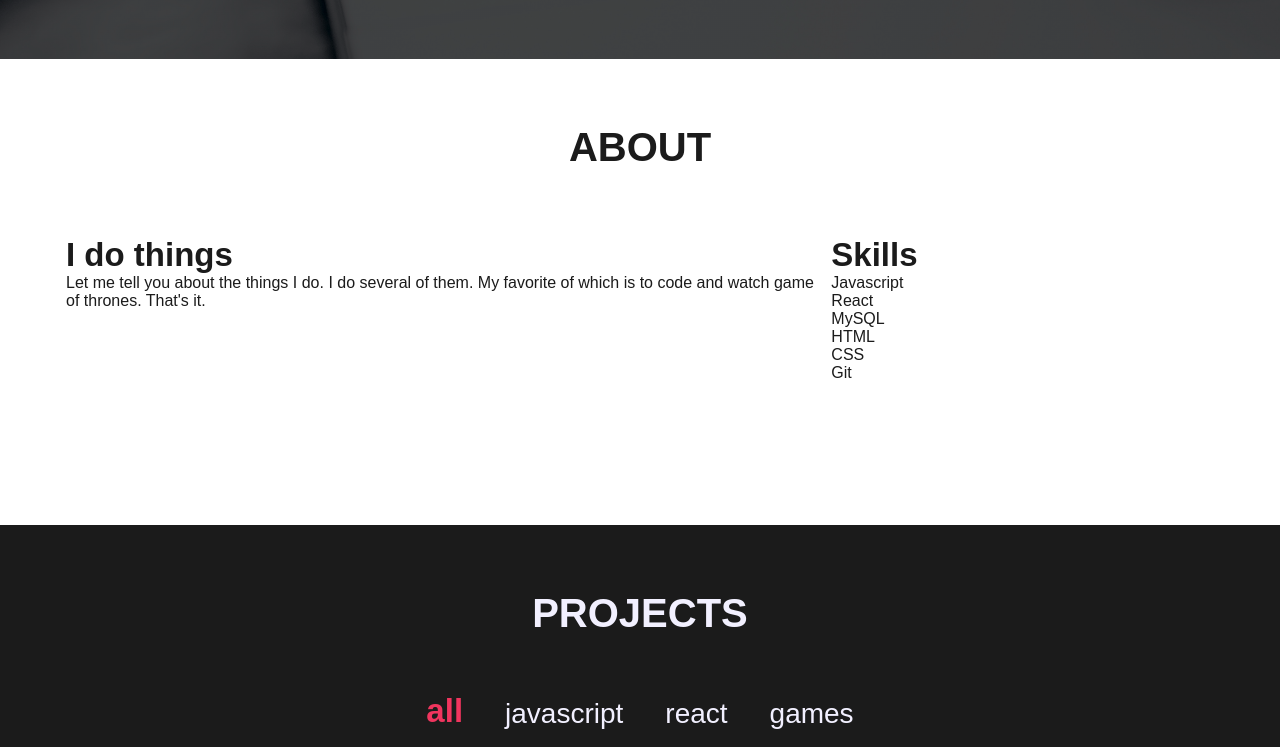
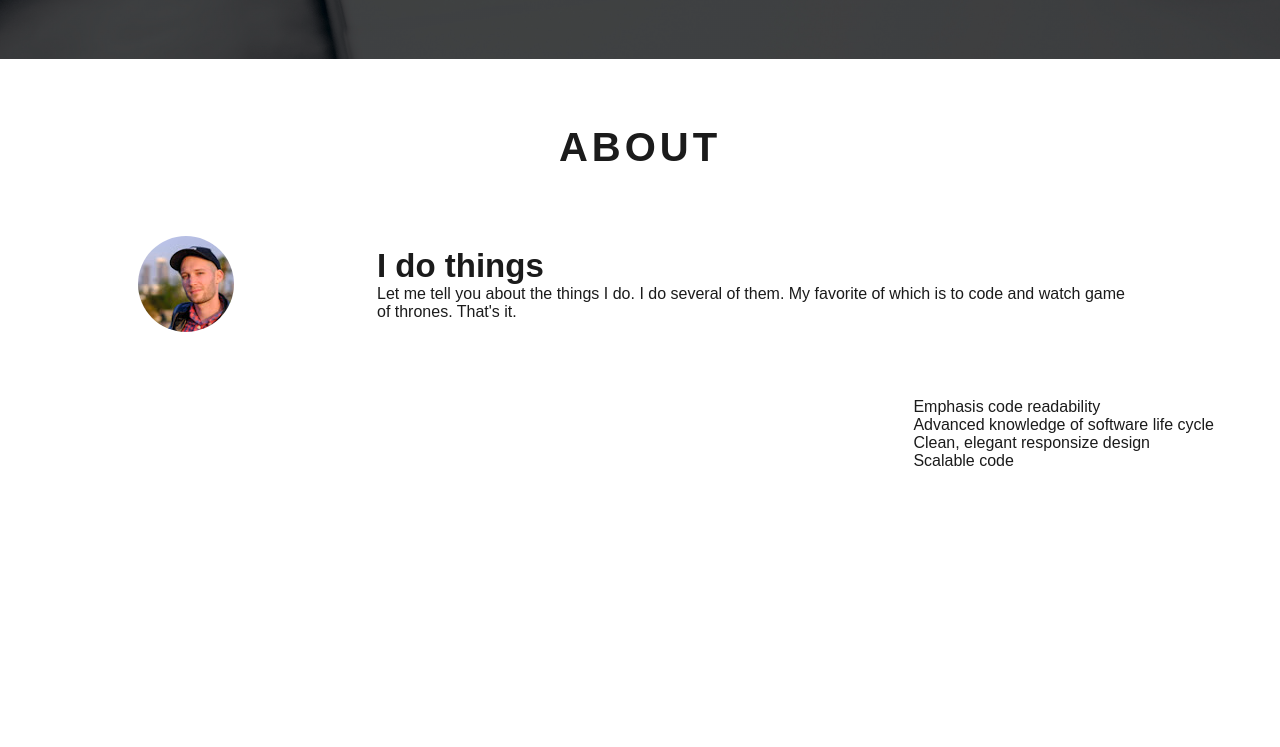
Before and after one commit to tonymichaelhead/tmh-redesign, a website with bundled scripts: page index.html in a window 1280 px wide. Shown: the part 741-1488 px from the top of the page. Built offline with nearby package versions, Linux system fonts and the light colour scheme; a web font is replaced by a local one.

Commit message:
Implement full vh height on about section

```diff
--- a/index.html
+++ b/index.html
@@ -8,6 +8,8 @@
         <!-- <link href="https://fonts.googleapis.com/css?family=Josefin+Sans:300,400,400i|Nunito:300,300i" rel="stylesheet"> -->
         <link rel="stylesheet" href="css/style.css">
         <!-- <link rel="shortcut icon" type="image/png" href=""> -->
+
+        <title>tonymichaelhead.com</title>
     </head>
     <body>
         <section class="hero">
@@ -44,6 +46,8 @@
             <h3 class="about__header">About</h3>
             <div class="about__flex">
                 <div class="summary">
+                    <img src="img/tony_avatar.jpg" alt="Tony Michael Head avatar" class="summary__img">
+                    <div class="summary__text">
                         <h4>I do things</h4>
                         <p>
                             Let me tell you about the things I do. I do several of them.
@@ -51,17 +55,15 @@
                             it.
                         </p>
                     </div>
+                </div>
+            </div>
             <div class="skills">
-                    <h4>Skills</h4>
                 <ul class="skills__list">
-                        <li>Javascript</li>
-                        <li>React</li>
-                        <li>MySQL</li>
-                        <li>HTML</li>
-                        <li>CSS</li>
-                        <li>Git</li>
+                    <li>Emphasis code readability</li>
+                    <li>Advanced knowledge of software life cycle</li>
+                    <li>Clean, elegant responsize design</li>
+                    <li>Scalable code</li>
                 </ul>
-                </div>
             </div>
         </section>
 
--- a/sass/_about.scss
+++ b/sass/_about.scss
@@ -1,5 +1,5 @@
 .about {
-    height: 50vh;
+    height: 100vh;
     color: $color-grey-dark-1;
     font-size: 1.6rem;
 
@@ -18,11 +18,25 @@
 
 .summary {
     flex: 2;
+    display: flex;
+    justify-content: space-around;
+    align-items: center;
+
+    &__text {
+        width: 66.6666%;
+    }
+
+    &__img {
+        border-radius: 50%;
+    }
 }
 
 .skills {
-    flex: 1;
+    display: flex;
+    justify-content: flex-end;
+
     &__list {
         list-style: none;
+        margin: 33.3333;
     }
 }
--- a/sass/_projects.scss
+++ b/sass/_projects.scss
@@ -29,7 +29,15 @@
                 width: 100%;
                 height: 100%;
                 object-fit: cover;
+                transition: all .2s;
+
+                &:hover {
+                    filter: blur(10px) brightness(20%);
+                    // transform: translateX(-4rem) scale(1.2);
+                    // transform: scale(1.2);
+                }
             }
+
         }
 
         .my-sizer-element {
--- a/sass/_typography.scss
+++ b/sass/_typography.scss
@@ -2,6 +2,7 @@ h3 {
     font-size: 4rem;
     text-transform: uppercase;
     text-align: center;
+    letter-spacing: 4px;
 }
 
 h4 {
```
Also changed, not shown: css/style.css. Lines whose indentation alone changed are shown as unchanged.
